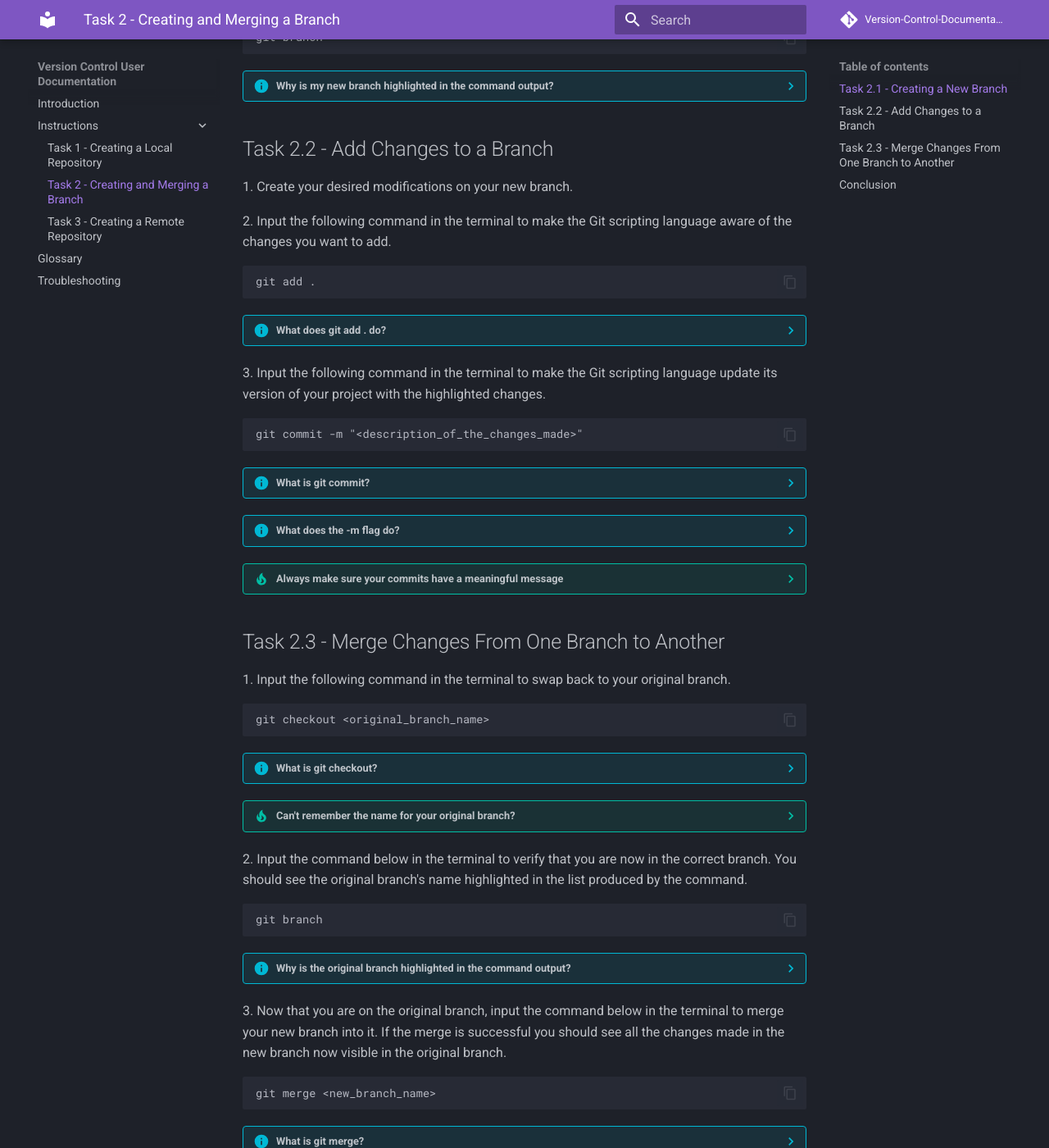
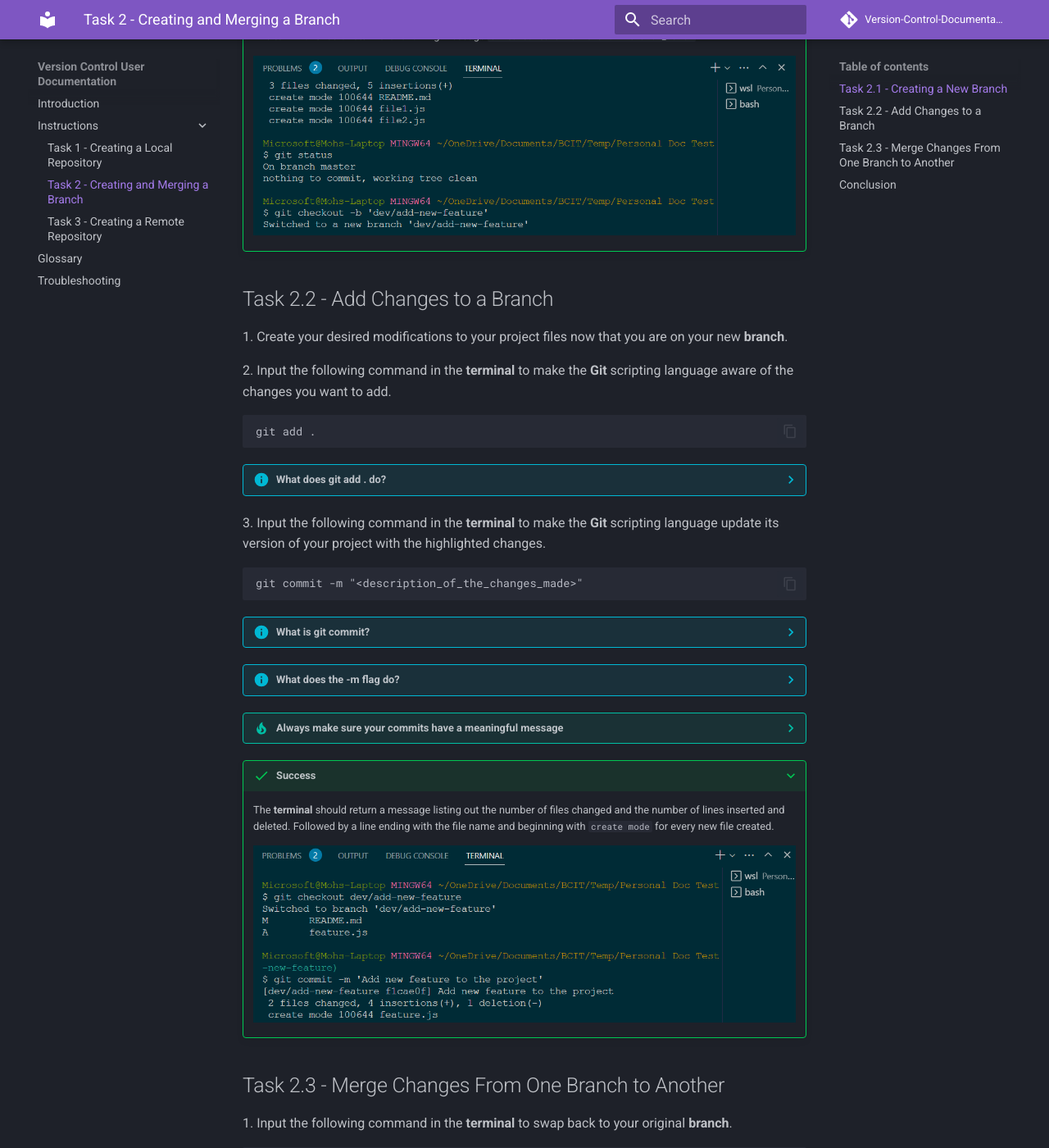
Before and after one commit to BCOMM-User-Documentation/Github-User-Documentation, an MkDocs documentation site: the page built from docs/branching.md, in a window 1280 px wide and 1400 px high, scrolled down 962 px. Shown: the whole window at 82% size. Built offline with MkDocs 1.6.1 and Material for MkDocs 9.7.7, drawn with Linux system fonts in a browser that asks for light colours; comment, search, counter and statistics services are not loaded; some of the changed text lies outside the part shown.

Commit message:
Final edit of branch/merge

````diff
--- a/docs/branching.md
+++ b/docs/branching.md
@@ -10,97 +10,99 @@
 
 ## Task 2.1 - Creating a New Branch
 
-1\. In VSCode open up the integrated terminal and ensure the terminal path matches the location of your local repository.
+1\. In VSCode open up the integrated **terminal** and ensure the **terminal** path matches the location of your **local repository**.
 
 ??? tip "Hotkey for opening the integrated terminal"
-    Pressing ++control+j++ with VSCode open will automatically open the integrated terminal.
+    Pressing ++control+j++ with VSCode open will automatically open the integrated **terminal**.
 
-2\. Input the following command in the terminal to create a new branch with a suitable name
+2\. Input the following command in the **terminal** to create a new **branch** and give it a suitable name
 
 ```git
 git checkout -b <branch_name>
 ```
 
 ??? info "What is git checkout?"
-    `git checkout` is an opening phrase which tells the Git scripting language that the user is attempting to view the data in a different branch. In normal circumstances the command is immediately followed by the branch name of the branch you are trying to view.
+    `git checkout` is an opening phrase which tells the **Git** scripting language that the user is attempting to view the data in a different branch. In normal circumstances the command is immediately followed by the **branch** name of the **branch** you are trying to view.
 
 ??? info "What does the -b flag do?"
-    Flags in Git are an additional modifier included when the action being taken needs to be modified due to a unique circumstance. In this case `-b` informs the Git scripting language that we are both creating a new branch and changing branches to view it at the same time.
+    Flags in **Git** are an additional modifier included when the action being taken needs to be modified due to a unique circumstance. In this case `-b` informs the **Git** scripting language that we are both creating a new **branch** and changing **branch**es to view it at the same time.
 
 ??? tip "Best practices for naming a branch"
-    In the tech industry branches are generally distinguished by the type of change you are trying to create. This is usually either a bug-fix, feature or development. The naming convention is `<type_of_change>/<change_description>`. For example `bug-fix/fix-image-routes`.
+    In the tech industry **branch**es are generally distinguished by the type of change you are trying to create. This is usually either a bug-fix, feature or development. The naming convention is `<type_of_change>/<change_description>`. For example `bug-fix/fix-image-routes`.
 
-3\. Input the following command in the terminal to verify that your new branch has been made. You should see the new branch's name highlighted in the list produced by the command.
+???+ success
+    The **terminal** should return the following message `Switched to a new branch <branch_name>`
 
-```git
-git branch
-```
-
-??? info "Why is my new branch highlighted in the command output?"
-    Since the `git branch` command retrieves a list of all branches, as a convenience feature the Git scripting language uses color and the `*` character to highlight the branch you are currently on.
+    <img src='/branch-success.png'>
 
 ## Task 2.2 - Add Changes to a Branch
 
-1\. Create your desired modifications on your new branch.
+1\. Create your desired modifications to your project files now that you are on your new **branch**.
 
-2\. Input the following command in the terminal to make the Git scripting language aware of the changes you want to add.
+2\. Input the following command in the **terminal** to make the **Git** scripting language aware of the changes you want to add.
 
 ```git
 git add .
 ```
 
 ??? info "What does git add . do?"
-    `git add` informs the Git scripting language of what files you want it to update on its copy of your project. The `.` that follows it a shorthand that tells the Git scripting language that we want it to update changes on all the files that have been modified. If you wanted to add a specific set of files, you would run the `git add <file_name>` command for each one.
+    `git add` informs the **Git** scripting language of what files you want it to update on its copy of your project. The `.` that follows it a shorthand that tells the **Git** scripting language that we want it to update changes on all the files that have been modified. If you wanted to add a specific set of files, you would run the `git add <file_name>` command for each one.
 
-3\. Input the following command in the terminal to make the Git scripting language update its version of your project with the highlighted changes.
+3\. Input the following command in the **terminal** to make the **Git** scripting language update its version of your project with the highlighted changes.
 
 ```git
 git commit -m "<description_of_the_changes_made>"
 ```
 
 ??? info "What is git commit?"
-    `git commit` informs the Git scripting language to transfer any changes added with the `git add` command onto its copy of your project. After this command is run with the ` git add .` command there are no changes between the project in your OS memory and the version being stored by Git.
+    `git commit` informs the **Git** scripting language to transfer any changes added with the `git add` command onto its copy of your project. After this command is run with the ` git add .` command there are no changes between the project in your OS memory and the version being stored by **Git**.
 
 ??? info "What does the -m flag do?"
-    Flags in Git are an additional modifier included when the action being taken needs to be modified due to a unique circumstance. In this case `-m` informs the Git scripting language that we are both creating a new commit and creating a message to describe it at the same time.
+    Flags in **Git** are an additional modifier included when the action being taken needs to be modified due to a unique circumstance. In this case `-m` informs the **Git** scripting language that we are both creating a new commit and creating a message to describe it at the same time.
 
 ??? tip "Always make sure your commits have a meaningful message"
     Work that has been committed is viewed by colleagues and potentially even yourself down the line. Having a meaningful description of each incremental change makes it clear from the outside in as to what your thought process and approach was.
 
+???+ success
+    The **terminal** should return a message listing out the number of files changed and the number of lines inserted and deleted. Followed by a line ending with the file name and beginning with `create mode` for every new file created.
+
+    <img src='/branch-commit-success.png'>
+
 ## Task 2.3 - Merge Changes From One Branch to Another
 
-1\. Input the following command in the terminal to swap back to your original branch.
+1\. Input the following command in the **terminal** to swap back to your original **branch**.
 
 ```git
 git checkout <original_branch_name>
 ```
 
 ??? info "What is git checkout?"
-    `git checkout` is an opening phrase which tells the Git scripting language that the user is attempting to view the data in a different branch. In normal circumstances the command is immediately followed by the branch name of the branch you are trying to view.
+    `git checkout` is an opening phrase which tells the **Git** scripting language that the user is attempting to view the data stored in a different **branch**. In normal circumstances the command is immediately followed by the **branch** name of the **branch** you are trying to view.
 
 ??? tip "Can't remember the name for your original branch?"
-    The `git branch` command will present you with a list of branches in your local repository. Find the name of the branch in the list and then use it with the `git checkout` command.
+    The `git branch` command will present you with a list of **branch**es in your **local repository**. Find the name of the **branch** in the list and then use it with the `git checkout` command.
 
-2\. Input the command below in the terminal to verify that you are now in the correct branch. You should see the original branch's name highlighted in the list produced by the command.
+???+ success
+    The **terminal** should return `Switched to branch 'master'
 
-```git
-git branch
-```
+    <img src='/switch-back-main.png'>
 
-??? info "Why is the original branch highlighted in the command output?"
-    Since the `git branch` command retrieves a list of all branches, as a convenience feature the Git scripting language uses color and the `*` character to highlight the branch you are currently on.
-
-3\. Now that you are on the original branch, input the command below in the terminal to merge your new branch into it. If the merge is successful you should see all the changes made in the new branch now visible in the original branch.
+2\. Now that you are on the original **branch**, input the command below in the terminal to **merge** your new **branch** into it.
 
 ```git
 git merge <new_branch_name>
 ```
 
 ??? info "What is git merge?"
-    `git merge` informs the Git scripting language to merge the changes on the branch name written at the end of the command with the branch the developer is currently on.
+    `git merge` informs the **Git** scripting language to merge the changes on the **branch** name written at the end of the command with the **branch** the developer is currently on.
 
 ??? info "What happens to my new branch after I merge?"
-    Nothing! Your new branch still exists. Though any further changes you make outside the branch will not be stored in the branch's version of your project.
+    Nothing! Your new **branch** still exists. Though any further changes you make outside the **branch** will not be stored in the **branch**'s version of your project.
+
+???+ success
+    The **terminal** should return `Fast-forward` followed by an account of files changed and lines that have been inserted and deleted. Followed by a line ending with the file name and beginning with `create mode` for every new file created.
+
+    <img src='/merge-success.png'>
 
 ## Conclusion
 
````
Also changed, not shown: docs/localRepo.md (+2 -2 lines), docs/branch-commit-success.png (added), docs/branch-confirm-success.png (added), docs/branch-success.png (added), docs/merge-success.png (added), docs/switch-back-main.png (added).
